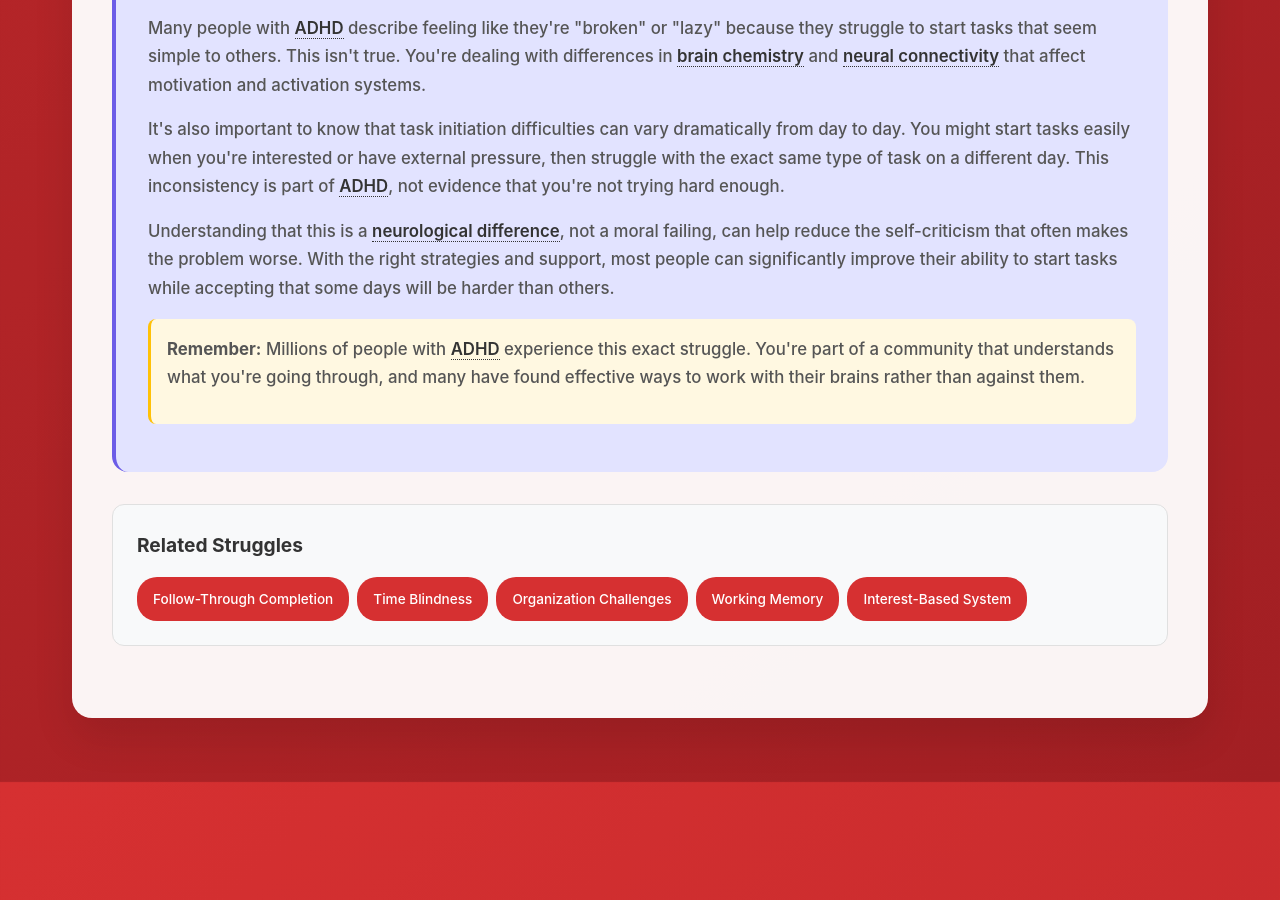
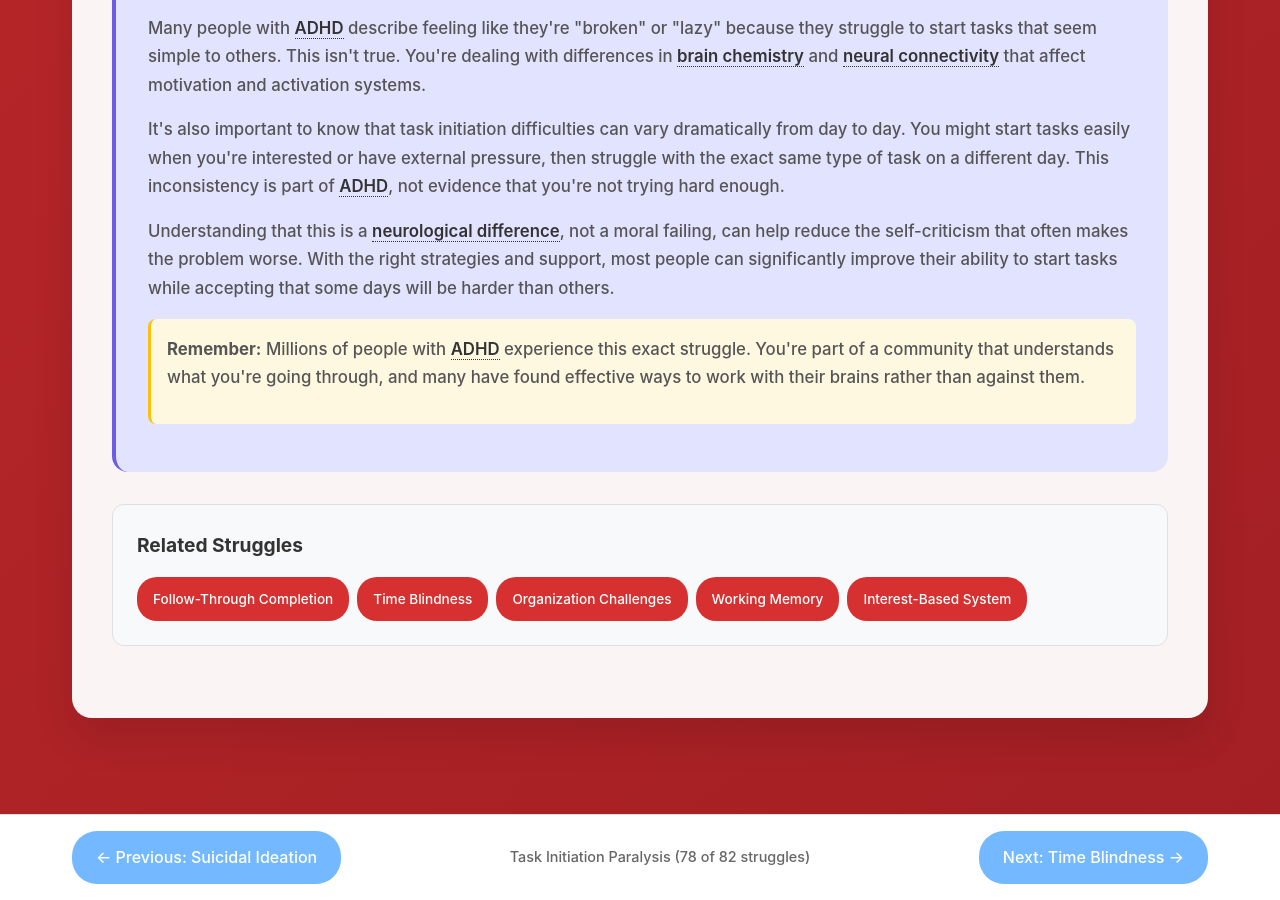
Before and after one commit to neurodivergent-survival-guide/neurodivergent-survival-guide, a Jekyll site: the page built from struggles/task-initiation-paralysis.html, in a window 1280 px wide and 900 px high, scrolled down 4037 px. Built offline with Jekyll 4.4.1, drawn with Linux system fonts in a browser that asks for light colours; before the commit the page ends 4819 px from its top, so only the background shows below that.

Commit message:
Update task-initiation-paralysis.html

```diff
--- a/struggles/task-initiation-paralysis.html
+++ b/struggles/task-initiation-paralysis.html
@@ -1,6 +1,7 @@
 ---
-layout: default
+layout: struggle
 title: "Task Initiation Paralysis"
+slug: task-initiation-paralysis
 ---
 <!-- struggles/task-initiation-paralysis.html -->
 <style>
```
